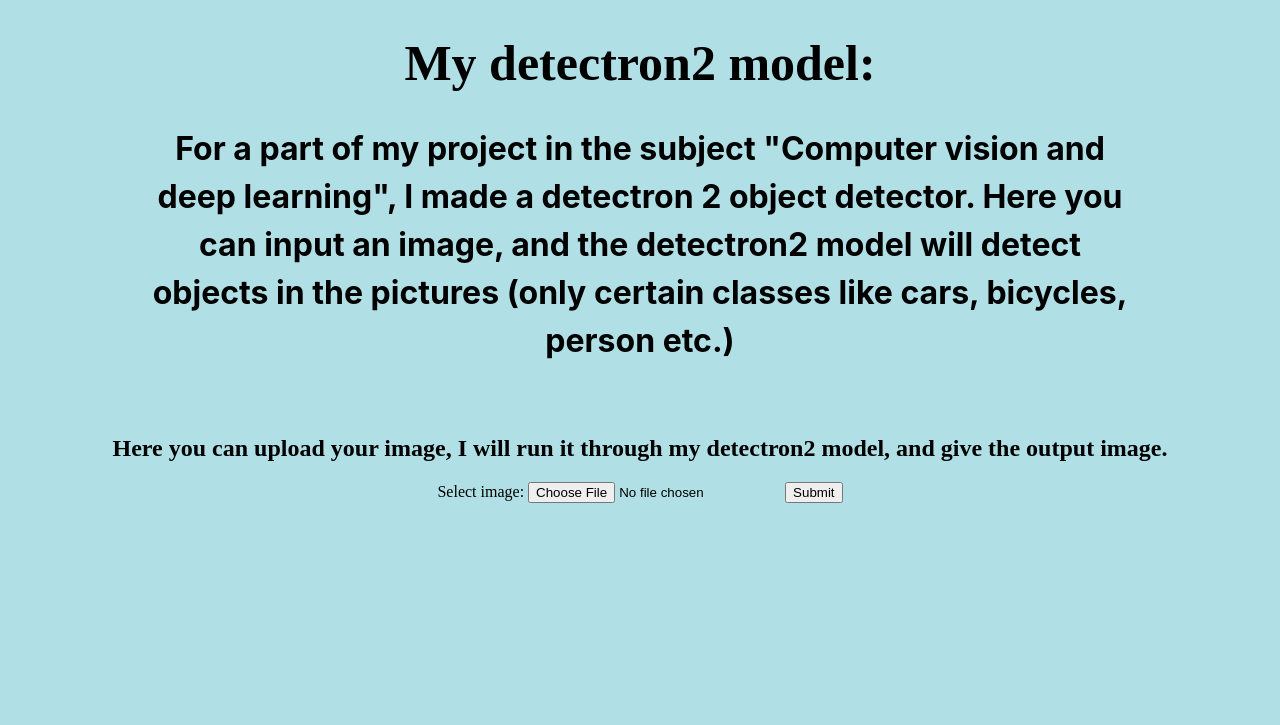
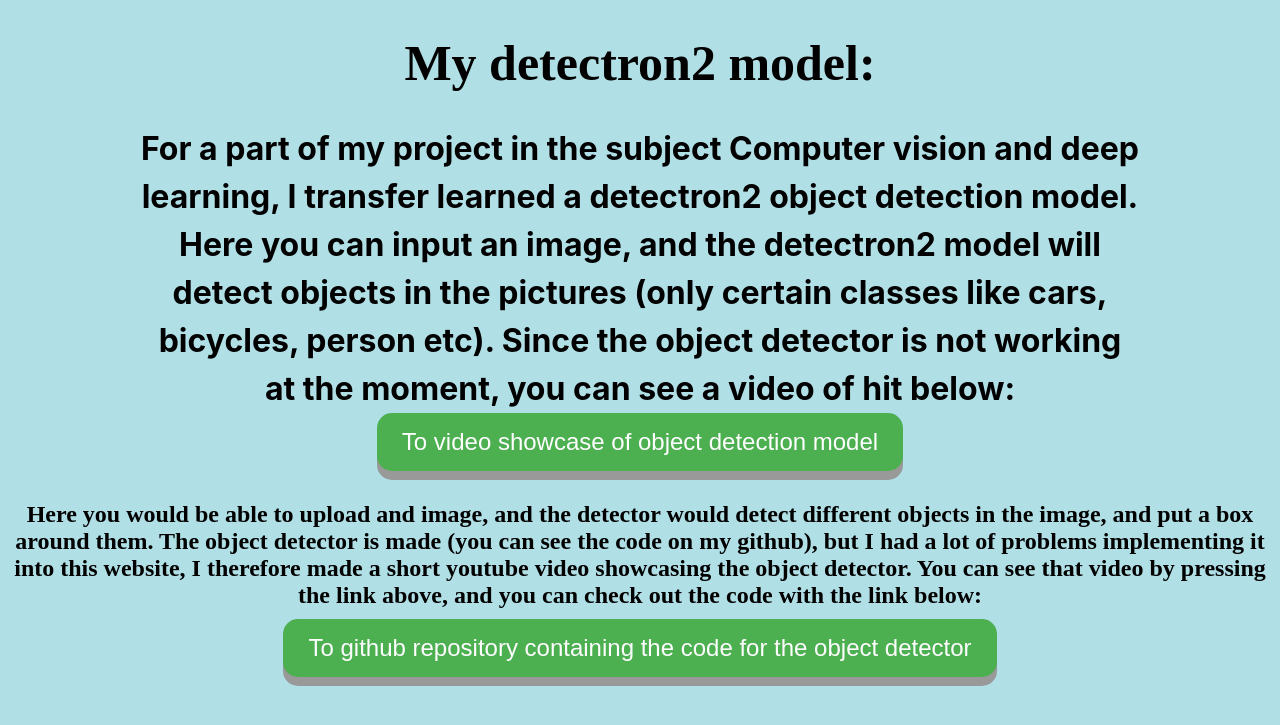
Before and after one commit to EivindKjosbakken/MyWebsite, a Django app: page /projectList/detectron2Showcase in a window 1280 px wide. Shown: the part 54-779 px from the top of the page. Run offline with Django 4.2, Linux system fonts and the light colour scheme.

Commit message:
Manually added warehouse showcase to working website on heroku

```diff
--- a/projects/templates/detectron2Showcase.html
+++ b/projects/templates/detectron2Showcase.html
@@ -1,5 +1,22 @@
 {% extends 'base.html' %} {% block content %}
 <style>
+  .nicebutton {
+    display: inline-block;
+    padding: 15px 25px;
+    font-size: 24px;
+    cursor: pointer;
+    text-align: center;
+    text-decoration: none;
+    outline: none;
+    color: #fff;
+    background-color: #4caf50;
+    border: none;
+    border-radius: 15px;
+    box-shadow: 0 9px #999;
+    display: inline;
+    position: relative;
+    top: 100px;
+  }
   button {
     display: inline-block;
     padding: 15px 25px;
@@ -15,7 +32,6 @@
     box-shadow: 0 9px #999;
     display: inline;
     position: relative;
-    top: 100px;
   }
 </style>
 <center>
@@ -36,23 +52,46 @@
         margin: 0px;
       "
     >
-      For a part of my project in the subject "Computer vision and deep
-      learning", I made a detectron 2 object detector. Here you can input an
+      For a part of my project in the subject Computer vision and deep
+      learning, I transfer learned a detectron2 object detection model. Here you can input an
       image, and the detectron2 model will detect objects in the pictures (only
-      certain classes like cars, bicycles, person etc.)
+      certain classes like cars, bicycles, person etc). Since the object detector is not working at the
+      moment, you can see a video of hit below:
+
     </h2>
+    <button
+    onclick="location.href='https://youtu.be/KktsK7I_37s'"
+    type="button"
+  >
+    To video showcase of object detection model
+  </button>
+
   </div>
 
-  <h2 style="position: relative; top: 50px">
-    Here you can upload your image, I will run it through my detectron2 model,
-    and give the output image.
-  </h2>
-  <form style="position: relative; top: 50px" action="/action_page.php">
-    <label for="img">Select image:</label>
-    <input type="file" id="img" name="img" accept="image/*" />
-    <input type="submit" />
-  </form>
-  <div></div>
-</center>
+  <h2 style="position: relative; top: 10px">
+    Here you would be able to upload and image, and the detector would detect different objects in the image, and put a box around them.
+    The object detector is made (you can see the code on my github), but I had a lot of problems implementing it into this website, I therefore
+    made a short youtube video showcasing the object detector. You can see that video by pressing the link above, and you can check out the code with the link below:
+    </h2>
+    <button
+    onclick="location.href='https://github.com/EivindKjosbakken?tab=repositories'"
+    type="button"
+  >
+    To github repository containing the code for the object detector
+  </button>
+<!--
+<body>
+<form method="post" enctype="multipart/form-data">
+  {% csrf_token %}
+   {{ form.as_p }}
+  <button type="submit">Upload</button>
+</form>
+{% if img_obj %}
+  <h3>Succesfully uploaded</h3>
+  <img src="{{ img_obj.image.url}}" alt="connect" style="max-height:300px">
+{% endif %}
+</body>
+-->
+</html>
 
 {% endblock %}
--- a/projects/views.py
+++ b/projects/views.py
@@ -19,6 +19,10 @@ def lifesimGameShowcase(request):
     context = {}
     return render(request, "lifesimGameShowcase.html", context)
 
+def warehouseSimulationShowcase(request):
+    context = {}
+    return render(request, "warehouseSimulationShowcase.html", context)
+
 def detectron2Showcase(request):
     context = {}
     return render(request, "detectron2Showcase.html", context)
--- a/tryDjango/urls.py
+++ b/tryDjango/urls.py
@@ -20,7 +20,7 @@ from products.views import homeView, contactView, aboutView, productDetailView,
 from users.views import userView, userCreateView, userViewAllView
 from familyMember.views import createMemberView, specificMemberView, memberListView
 
-from projects.views import allProjectsView, lifesimGameShowcase, detectron2Showcase
+from projects.views import allProjectsView, lifesimGameShowcase, detectron2Showcase, warehouseSimulationShowcase
 
 
 
@@ -51,6 +51,8 @@ urlpatterns = [
     path("projectList/", allProjectsView, name="allProjects"),
     path("projectList/lifesimGameShowcase", lifesimGameShowcase, name="lifesimGame"),
     path("projectList/detectron2Showcase", detectron2Showcase, name="detectron2"),
+    path("projectList/warehouseSimulationShowcase", warehouseSimulationShowcase, name="warehouseSimulationShowcase"),
+    #TODO her kan du ha admin og
 
 
 
```
Also changed, not shown: projects/templates/projectList.html (+21 -0 lines), projects/templates/warehouseSimulationShowcase.html (added, +64 -0 lines), templates/home.html (+2 -8 lines), projects/templates/lifesimGamePic.jpg (deleted), projects/templates/lifesimGameShowcase.html (line endings or trailing spaces), static/mysite/images/picOfWarehouse.jpg (added).
